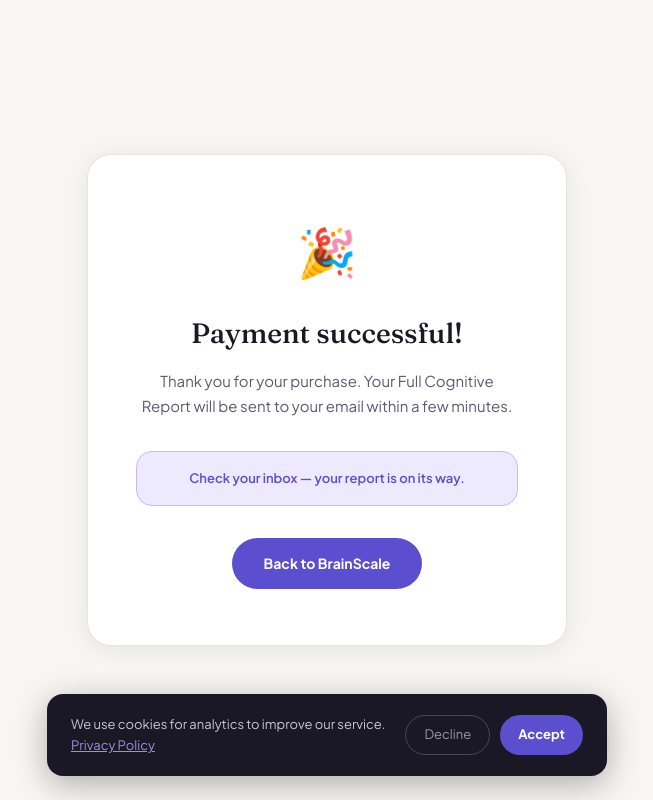
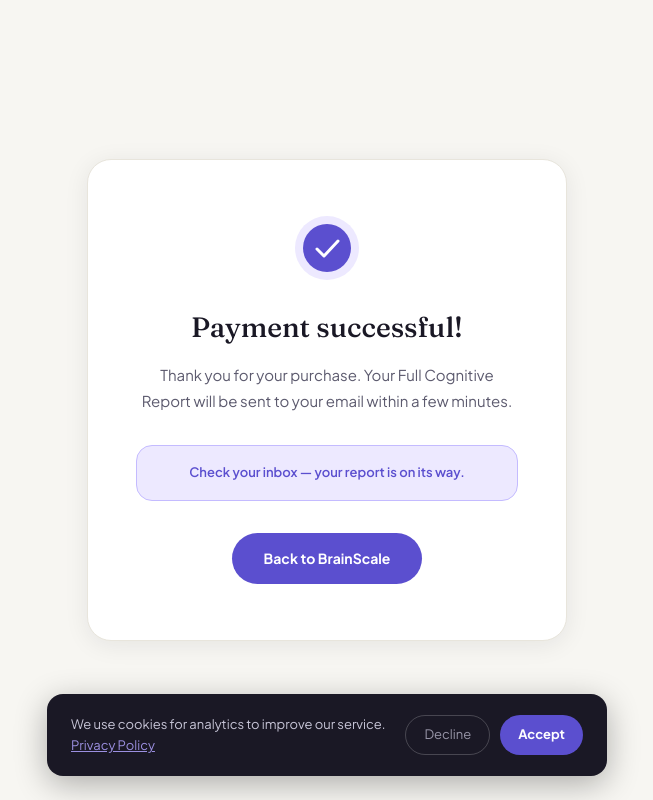
Before and after one commit to devbrainscale/brainscale, a Next.js app: page /payment/success in a window 1280 px wide. Shown: the whole page, without its empty margins (313-966 px from the left). Built offline with nearby package versions, Linux system fonts and the light colour scheme.

Commit message:
fix: remove all emojis - SVG checkmark success page, no brain emoji blogs

```diff
--- a/src/app/blog/[slug]/page.tsx
+++ b/src/app/blog/[slug]/page.tsx
@@ -111,7 +111,7 @@ export default async function ArticlePage({ params }: Props) {
         {/* INLINE CTA */}
         <div style={{ backgroundColor: "#EEF2FF", border: "1px solid #C7D2FE", borderRadius: "16px", padding: "20px 24px", marginBottom: "40px", display: "flex", alignItems: "center", justifyContent: "space-between", flexWrap: "wrap", gap: "16px" }}>
           <div>
-            <p style={{ fontSize: "13px", fontWeight: 700, color: "#4F46E5", margin: 0 }}>🧠 Find your IQ score</p>
+            <p style={{ fontSize: "13px", fontWeight: 700, color: "#4F46E5", margin: 0 }}>Find your IQ score</p>
             <p style={{ fontSize: "13px", color: "#5C5A6E", margin: 0 }}>Free IQ test · 40 questions · Instant results</p>
           </div>
           <Link href="/test" style={{ backgroundColor: "#4F46E5", color: "#fff", padding: "12px 24px", borderRadius: "999px", fontSize: "13px", fontWeight: 700, textDecoration: "none", whiteSpace: "nowrap" }}>
--- a/src/app/fr/blog/[slug]/page.tsx
+++ b/src/app/fr/blog/[slug]/page.tsx
@@ -111,7 +111,7 @@ export default async function ArticlePage({ params }: Props) {
         {/* INLINE CTA */}
         <div style={{ backgroundColor: "#EDE9FF", border: "1px solid #C4BBFF", borderRadius: "16px", padding: "20px 24px", marginBottom: "40px", display: "flex", alignItems: "center", justifyContent: "space-between", flexWrap: "wrap", gap: "16px" }}>
           <div>
-            <p style={{ fontSize: "13px", fontWeight: 700, color: "#5B4FCF", margin: 0 }}>🧠 Testez-vous maintenant</p>
+            <p style={{ fontSize: "13px", fontWeight: 700, color: "#5B4FCF", margin: 0 }}>Testez-vous maintenant</p>
             <p style={{ fontSize: "13px", color: "#5C5A6E", margin: 0 }}>Test de QI gratuit · 40 questions · Résultats instantanés</p>
           </div>
           <Link href="/fr/test" style={{ backgroundColor: "#5B4FCF", color: "#fff", padding: "12px 24px", borderRadius: "999px", fontSize: "13px", fontWeight: 700, textDecoration: "none", whiteSpace: "nowrap" }}>
--- a/src/app/payment/success/page.tsx
+++ b/src/app/payment/success/page.tsx
@@ -12,7 +12,13 @@ export default function SuccessPage() {
     <>
       <div style={{ backgroundColor: "#F7F6F2", minHeight: "100vh", fontFamily: "var(--font-body, sans-serif)", display: "flex", flexDirection: "column", alignItems: "center", justifyContent: "center", padding: "24px" }}>
         <div style={{ backgroundColor: "#fff", border: "1px solid #E8E5DC", borderRadius: "24px", padding: "56px 48px", maxWidth: "480px", width: "100%", textAlign: "center", boxShadow: "0 4px 24px rgba(26,24,37,0.08)" }}>
-          <div style={{ fontSize: "48px", marginBottom: "20px" }}>🎉</div>
+          <div style={{ marginBottom: "24px", display: "flex", justifyContent: "center" }}>
+            <svg width="64" height="64" viewBox="0 0 64 64" fill="none" xmlns="http://www.w3.org/2000/svg">
+              <circle cx="32" cy="32" r="32" fill="#EDE9FF"/>
+              <circle cx="32" cy="32" r="24" fill="#5B4FCF"/>
+              <polyline points="22,33 29,40 43,25" fill="none" stroke="#fff" strokeWidth="3" strokeLinecap="round" strokeLinejoin="round"/>
+            </svg>
+          </div>
           <h1 style={{ fontFamily: "var(--font-display, serif)", fontSize: "28px", fontWeight: 500, color: "#1A1825", marginBottom: "12px" }}>
             Payment successful!
           </h1>
```
